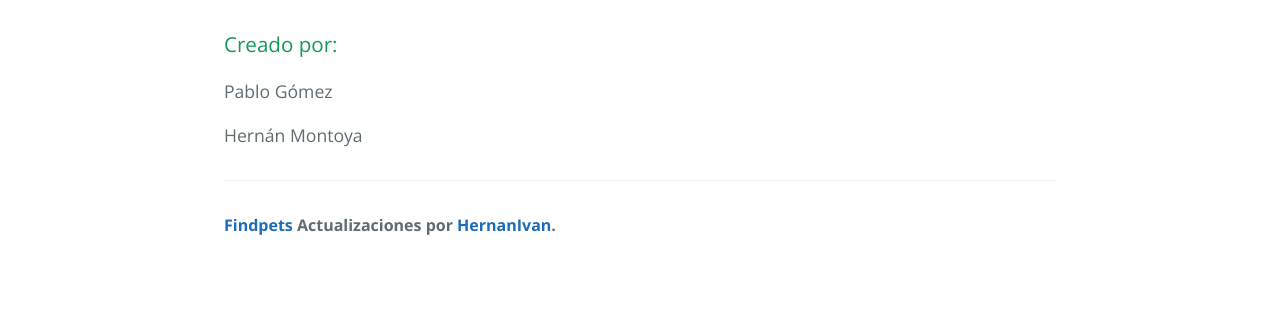
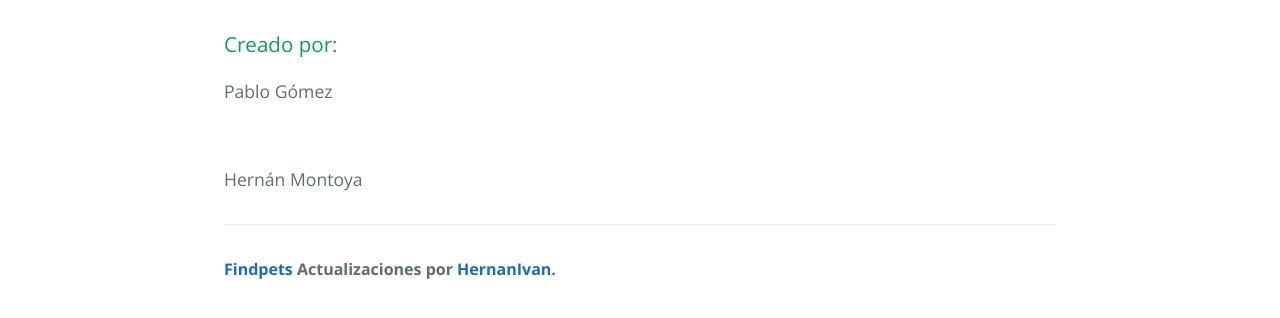
Before and after one commit to HernanIvan/FindPets, a plain HTML site: page index.html in a window 1280 px wide. Shown: the part 470-788 px from the top of the page. Drawn offline with nearby package versions, Linux system fonts and the light colour scheme.

Commit message:
Update index.html

```diff
--- a/index.html
+++ b/index.html
@@ -25,7 +25,7 @@
 <h3>
 <a id="creado-por" class="anchor" href="#creado-por" aria-hidden="true"><span aria-hidden="true" class="octicon octicon-link"></span></a>Creado por:</h3>
 
-<p>Pablo Gómez</p>
+<p>Pablo Gómez</p><br/>
 <p>Hernán Montoya</p>
 
       <footer class="site-footer">
```
